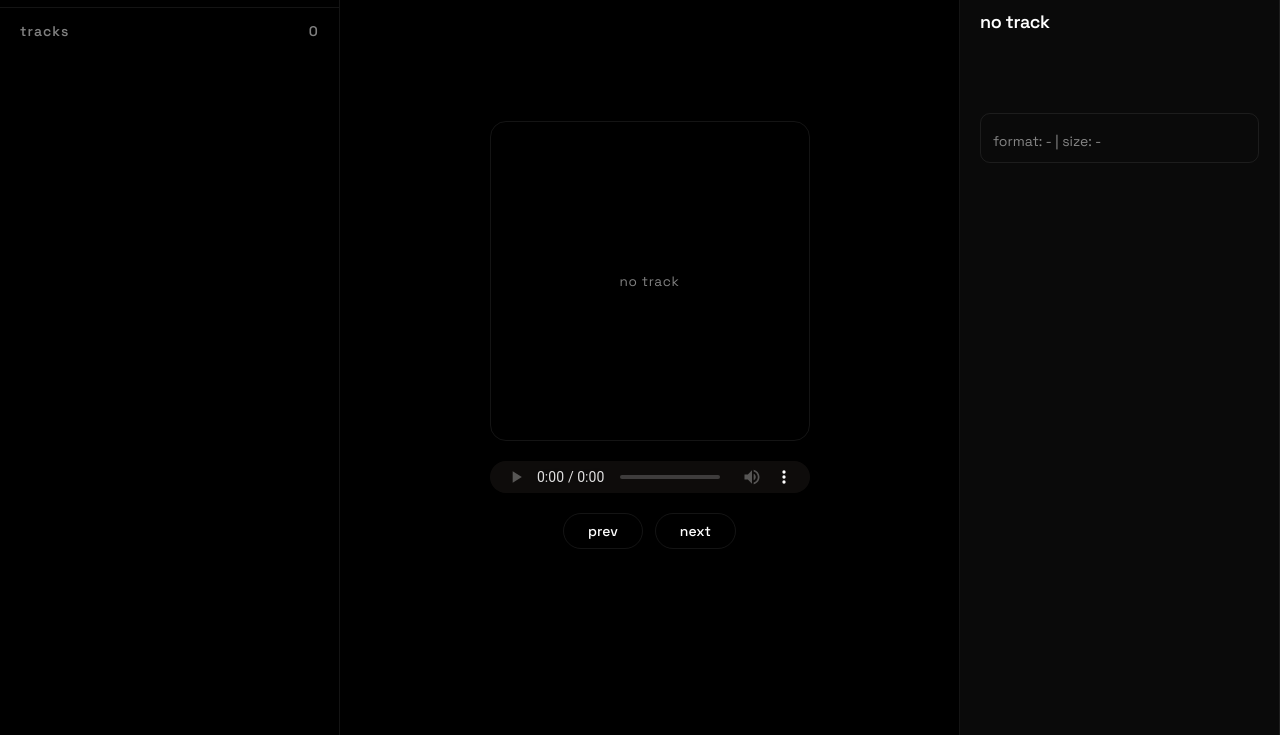
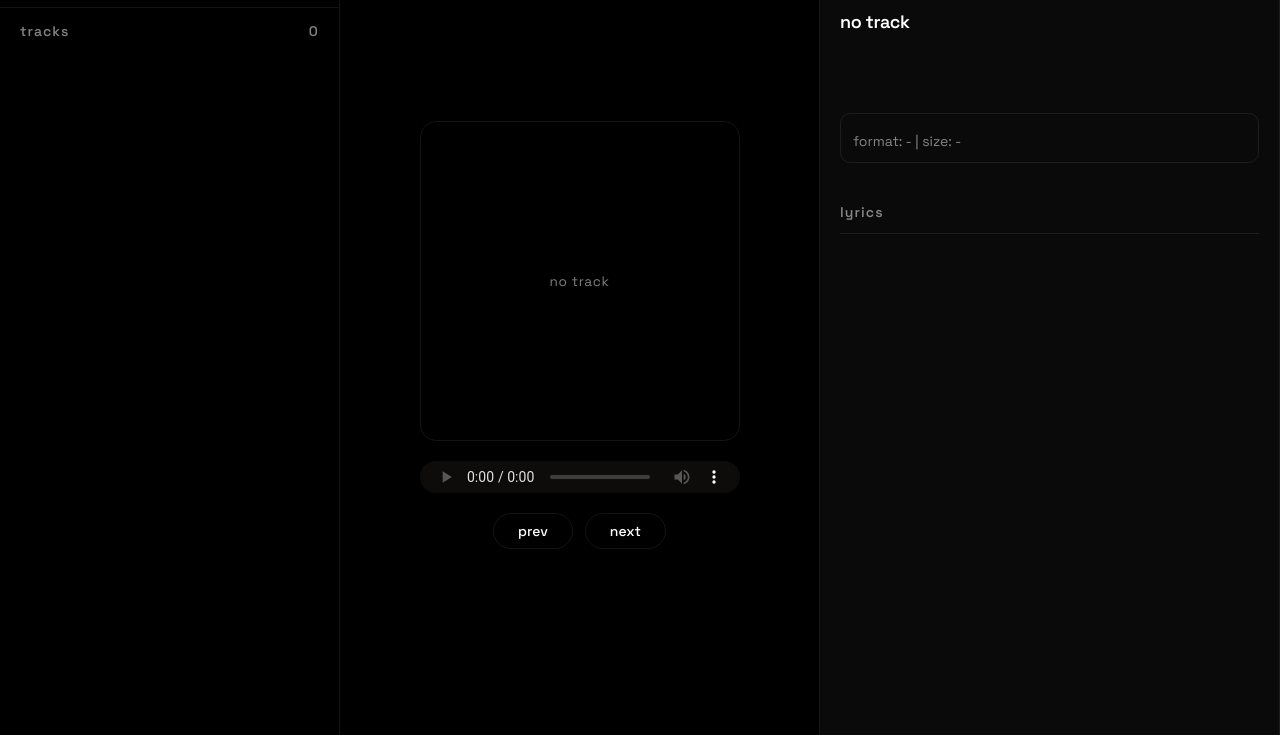
Before and after one commit to neonxsl/echo, a plain HTML site: page index.html in a window 1280 px wide. Shown: the part 65-800 px from the top of the page. Drawn offline with Linux system fonts and the light colour scheme.

Commit message:
lyrics thanks to am-lyrics

```diff
--- a/index.html
+++ b/index.html
@@ -5,6 +5,7 @@
     <meta name="viewport" content="width=device-width, initial-scale=1.0">
     <title>echo - music player</title>
     <link rel="stylesheet" href="./style.css">
+    <script type="module" src="https://cdn.jsdelivr.net/npm/@uimaxbai/am-lyrics/dist/src/am-lyrics.min.js"></script>
 </head>
 <body>
 
@@ -62,7 +63,18 @@
                 <p id="now-playing-details"></p>
                 <p id="now-playing-meta">format: - | size: -</p>
             </div>
+
+        <div class="lyrics-container">
+            <div class="lyrics-header">lyrics</div>
+            <am-lyrics
+            id="lyrics-view"
+            auto-scroll
+            interpolate
+            highlight-color="#ffffff"
+            hide-source-footer="true"
+            ></am-lyrics>
         </div>
+
 </aside>
 </div>
     <script type="module" src="./js/app.js"></script>
--- a/js/app.js
+++ b/js/app.js
@@ -9,6 +9,22 @@ const state = {
 };
 
 const engine = new AudioEngine(dom.audio);
+const lyricsView = document.getElementById('lyrics-view');
+
+dom.audio.addEventListener('timeupdate', () => {
+    if (lyricsView) {
+        lyricsView.currentTime = dom.audio.currentTime * 1000;
+    }
+});
+
+function updateLyrics(track) {
+    if (!lyricsView || !track) return;
+    lyricsView.songTitle = track.title || '';
+    lyricsView.songArtist = (track.artist && track.artist !== 'unknown artist') ? track.artist : '';
+    lyricsView.songAlbum = (track.album && track.album !== 'unknown album') ? track.album : '';
+    lyricsView.query = `${track.title} ${lyricsView.songArtist}`.trim();
+}
+
 
 engine.onStateChange = (status) => {
     dom.nowPlayingMeta.textContent = status;
@@ -26,6 +42,7 @@ function playTrack(index) {
 
 
     updateNowPlaying(track, index, state.tracks.length);
+    updateLyrics(track);
 }
 
 function playNext() {
@@ -57,6 +74,7 @@ async function parseAllTracksMetadata() {
 
         if (state.currentIndex === i) {
             updateNowPlaying(track, i, state.tracks.length);
+            updateLyrics(track);
         }
     }
 }
--- a/style.css
+++ b/style.css
@@ -23,7 +23,7 @@ body {
 
 .app-layout {
     display: grid;
-    grid-template-columns: 340px 1fr 320px;
+    grid-template-columns: 340px 1fr 460px;
     height: 100vh;
     width: 100vw;
 }
@@ -252,3 +252,35 @@ audio {
     font-size: 0.875rem;
     color: rgba(255, 255, 255, 0.5);
 }
+
+
+.lyrics-container {
+    display: flex;
+    flex-direction: column;
+    margin-top: 20px;
+    flex: 1;
+    min-height: 260px;
+}
+
+.lyrics-header {
+    font-size: 0.875rem;
+    font-weight: 600;
+    letter-spacing: 0.08em;
+    color: rgba(255, 255, 255, 0.5);
+    border-bottom: 1px solid var(--border);
+    padding-bottom: 12px;
+}
+
+am-lyrics {
+    width: 100%;
+    height: 100%;
+    font-family: "Space Grotesk", sans-serif;
+
+    --lyplus-font-size-base: 48px;
+    --am-lyrics-compact-font-size: 32px;
+    --am-lyrics-line-spacing: 14px;
+    --am-lyrics-line-height: 1.5;
+
+    --am-lyrics-highlight-color: #ffffff;
+    --am-lyrics-highlight-surface: rgba(255, 255, 255, 0.08);
+}
```
